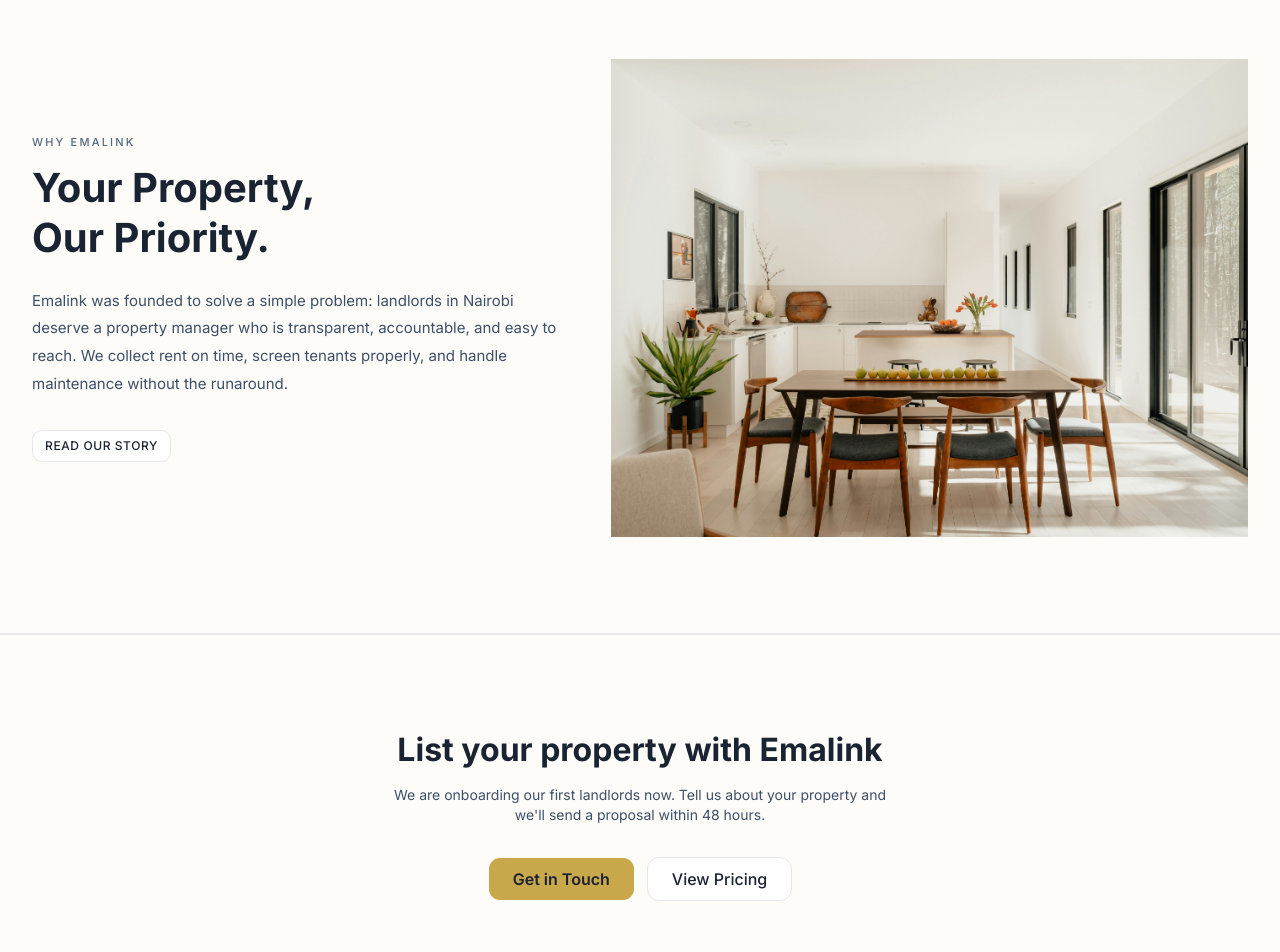
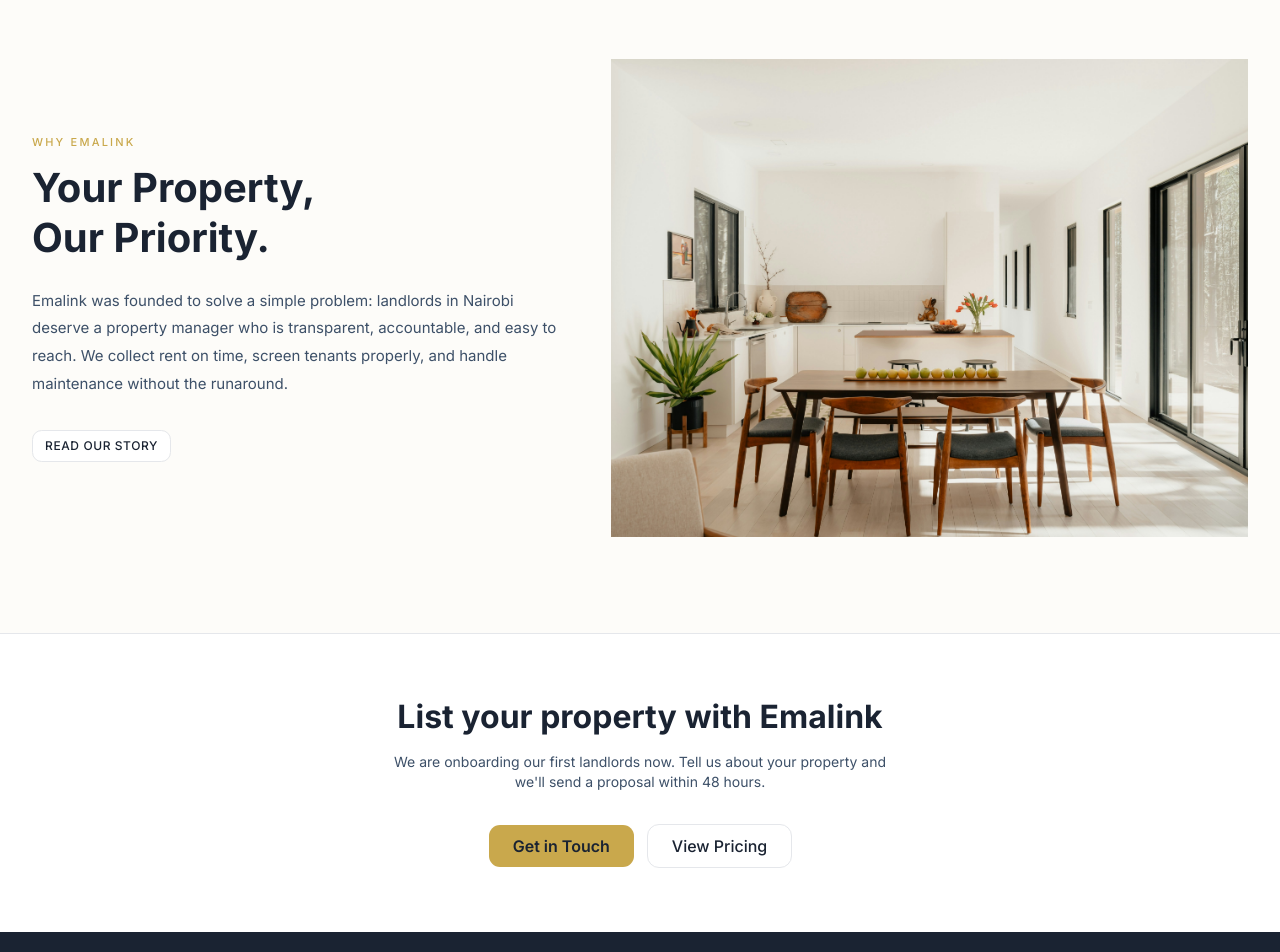
Before and after one commit to mungasteve/emalink-rental-management, a Next.js app: page / in a window 1280 px wide. Shown: the part 1300-2252 px from the top of the page. Built offline with nearby package versions, Linux system fonts and the light colour scheme; no server answers.

Commit message:
fix: gold accent consistency on homepage, reduce CTA whitespace
- 'Why Emalink' eyebrow now gold-500 matching About/Contact pattern
- CTA section switched to white bg with tighter padding (py-12/16)
  to break cream-on-cream stacking and eliminate dead space above footer

```diff
--- a/src/app/page.tsx
+++ b/src/app/page.tsx
@@ -83,7 +83,7 @@ export default function Home() {
         <div className="mx-auto max-w-7xl px-4 sm:px-6 lg:px-8">
           <div className="grid lg:grid-cols-[1fr_1.2fr] gap-12 items-center">
             <div>
-              <p className="text-[11px] font-medium text-navy-500 uppercase tracking-[0.2em] mb-3">
+              <p className="text-[11px] font-medium text-gold-500 uppercase tracking-[0.2em] mb-3">
                 Why Emalink
               </p>
               <h2 className="font-[var(--font-heading)] text-3xl sm:text-4xl font-bold text-navy-800 leading-tight mb-6">
@@ -109,7 +109,7 @@ export default function Home() {
       </section>
 
       {/* CTA */}
-      <section className="py-16 sm:py-24 bg-cream-50 border-t border-border">
+      <section className="py-12 sm:py-16 bg-white">
         <div className="mx-auto max-w-7xl px-4 sm:px-6 lg:px-8 text-center">
           <h2 className="font-[var(--font-heading)] text-2xl sm:text-3xl font-bold text-navy-800 mb-4">
             List your property with Emalink
```
